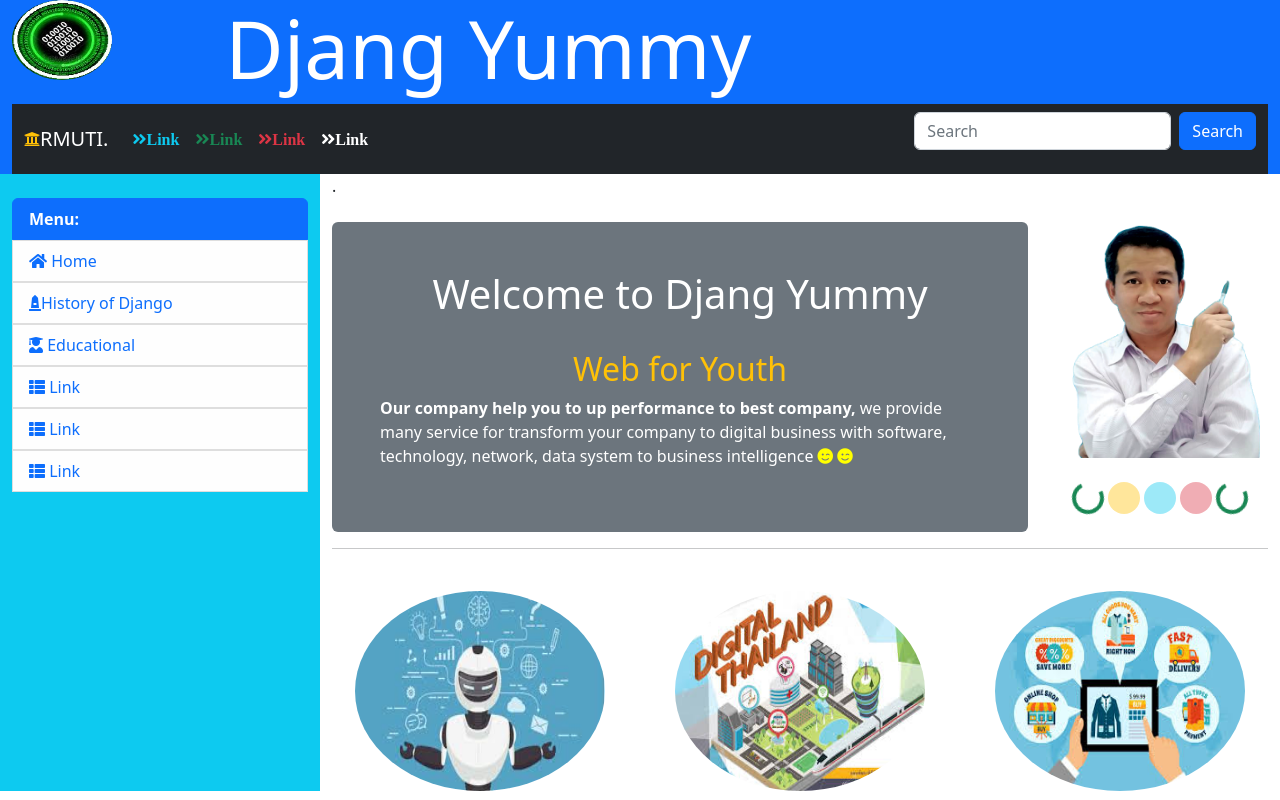
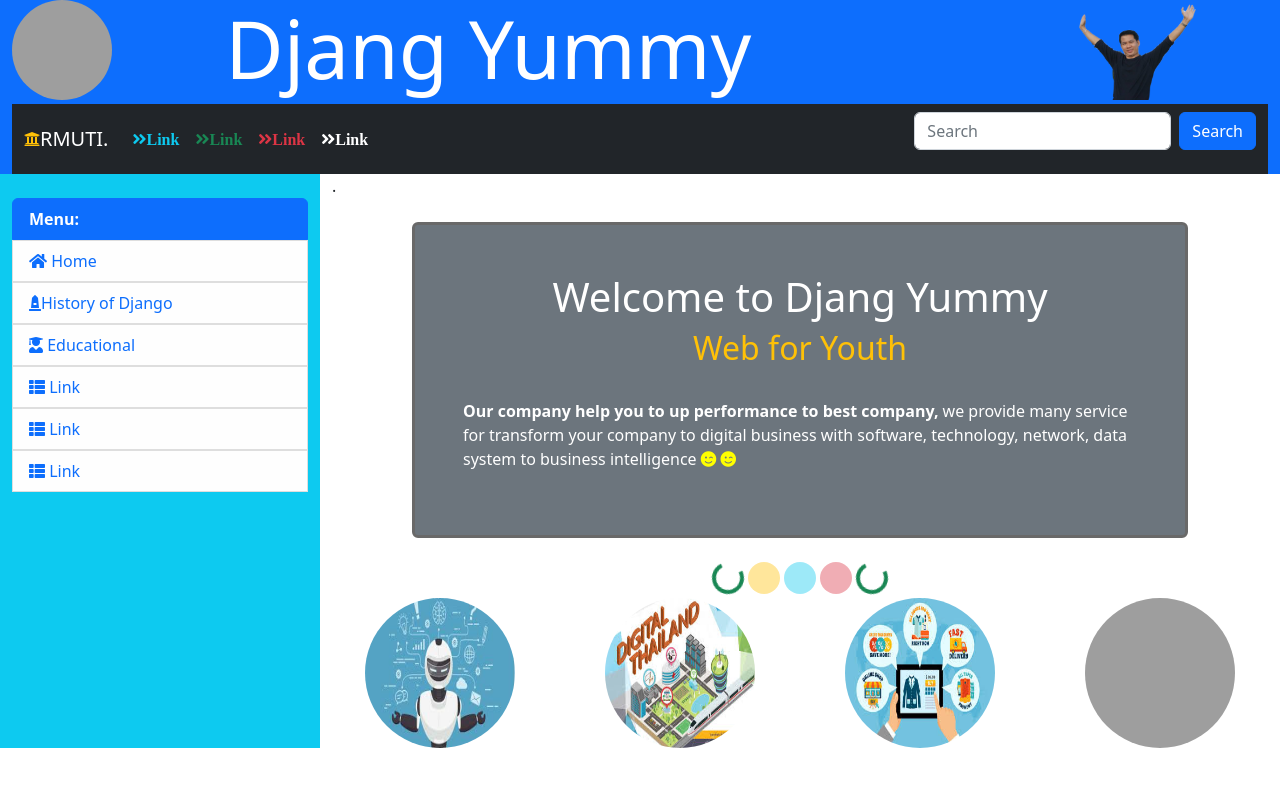
Before and after one commit to phphich/djangYummy, a Django app: page / in a window 1280 px wide. Run offline with Django 4.2, Linux system fonts and the light colour scheme; some libraries are stand-ins or nearby versions; grey boxes are pictures that could not be loaded.

Commit message:
second commit 6/1/66

```diff
--- a/templates/header.html
+++ b/templates/header.html
@@ -1,12 +1,18 @@
 {% load static %}
 <div class="row">
     <div class="col-lg-2 btn-secondary">
-        <img src="{% static 'images/general/logo.jpg' %}"
-             class="rounded-circle" width="100px" height="80px">
+        <img src="{% static 'images/general/djy.png' %}"
+             class="rounded-circle" width="100px" height="100px">
     </div>
-    <div class="col-lg-10 text-white">
+    <div class="col-lg-8 text-white">
         <h1 class="display-1"><b>Djang Yummy</b></h1>
     </div>
+     <div class="col-lg-2 text-white">
+        <img src="{% static 'images/general/orphich.png' %}"
+         height="100px" width="120px">
+    </div>
+
+
 </div>
 <div class="row">
     <div class="col-lg-12 container-fluid">
--- a/templates/home.html
+++ b/templates/home.html
@@ -4,12 +4,14 @@
 {% fontawesome_5_static %}
 {% block content %}.
     <div class="row">
-        <div class="col-lg-9">
-            <div class="mt-4 p-5 bg-secondary text-white rounded">
+        <div class="col-lg-1"></div>
+        <div class="col-lg-10">
+            <div class="mt-4 p-5 bg-secondary text-white rounded" style="border-color: dimgray;border-style:solid">
                 <h1 class="text-center">
                     Welcome to Djang Yummy
-                </h1> <br>
+                </h1>
                 <h2 class="text-center text-warning">Web for Youth </h2>
+                <br>
                 <p>
                     <b>Our company help you to up performance to best company, </b>
                     we provide many service for transform your company
@@ -20,32 +22,31 @@
                 </p>
             </div>
         </div>
+        <div class="col-lg-1"></div>
+    </div> <br>
+    <div class="text-center">
+    <div class="spinner-border text-success"></div>
+    <div class="spinner-grow text-warning"></div>
+    <div class="spinner-grow text-info"></div>
+    <div class="spinner-grow text-danger"></div>
+    <div class="spinner-border text-success"></div>
+    </div>
+    <div class="row">
         <div class="col-lg-3 text-center">
-            <img src="{% static 'images/general/orphich.png' %}"
-                 height="260px" width="200px">
-             <br> <br>
-            <div class="spinner-border text-success"></div>
-            <div class="spinner-grow text-warning"></div>
-            <div class="spinner-grow text-info"></div>
-            <div class="spinner-grow text-danger"></div>
-            <div class="spinner-border text-success"></div>
+            <img src="{% static 'images/general/digital1.jpg' %}"
+                 class="rounded-circle" width="150px" height="150px">
         </div>
-    </div>
-
-    <hr size="5">
-     <br>
-    <div class="row">
-        <div class="col-lg-4 text-center">
-            <img src="{% static 'images/general/digital1.jpg' %}"
-                 class="rounded-circle" width="250px" height="200px">
+        <div class="col-lg-3 text-center">
+            <img src="{% static 'images/general/digital2.jpg' %}"
+                 class="rounded-circle" width="150px" height="150px">
         </div>
-        <div class="col-lg-4 text-center">
-            <img src="{% static 'images/general/digital2.jpg' %}"
-                 class="rounded-circle" width="250px" height="200px">
+        <div class="col-lg-3 text-center">
+            <img src="{% static 'images/general/digital3.jpg' %}"
+                 class="rounded-circle" width="150px" height="150px">
         </div>
-    <div class="col-lg-4 text-center">
-            <img src="{% static 'images/general/digital3.jpg' %}"
-                 class="rounded-circle" width="250px" height="200px">
+    <div class="col-lg-3 text-center">
+            <img src="{% static 'images/general/digital4.jpg' %}"
+                 class="rounded-circle" width="150px" height="150px">
         </div>
     </div>
 {% endblock %}
```
Also changed, not shown: templates/education.html (+12 -6 lines), static/images/general/orphich.png.
